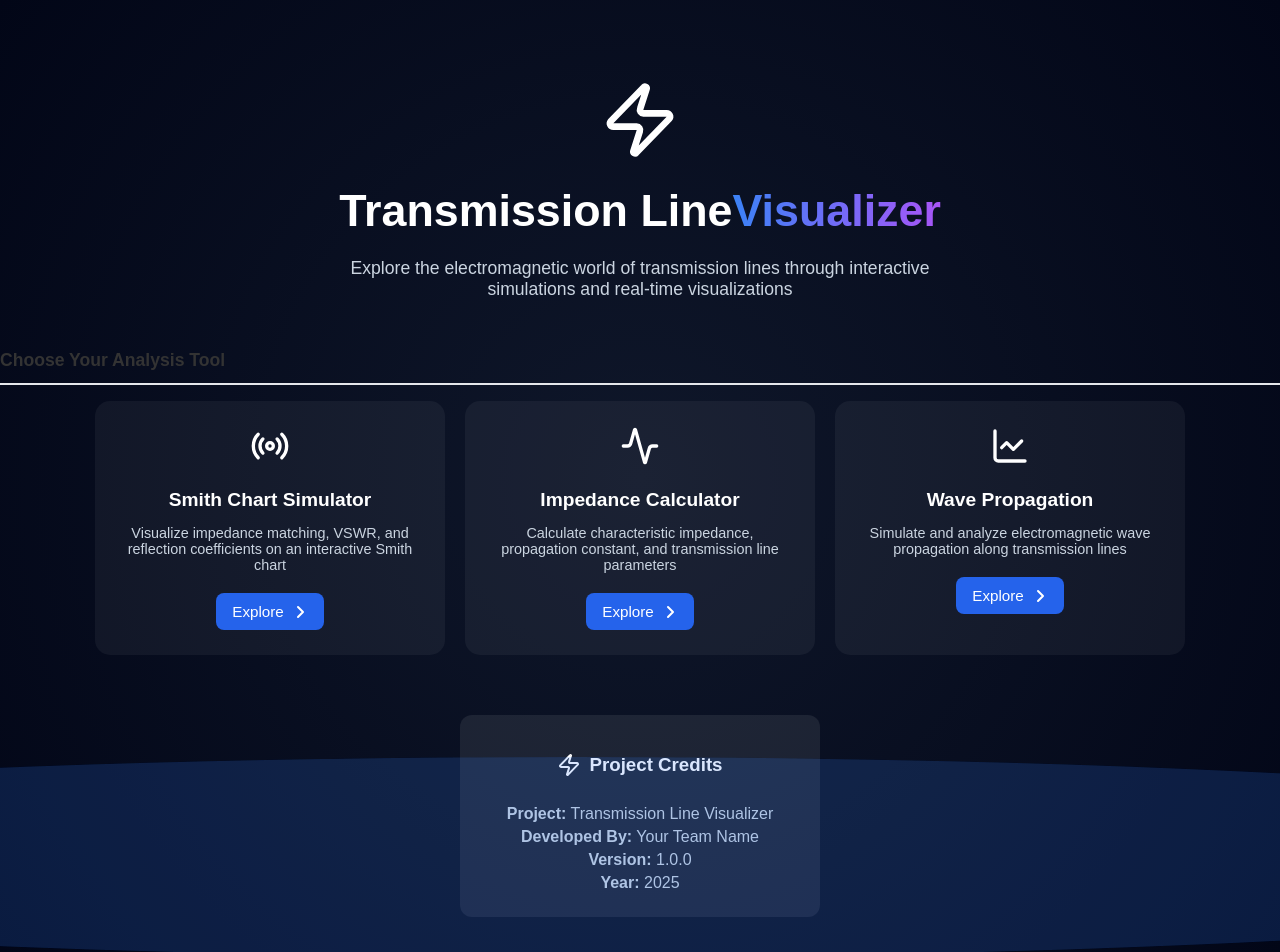
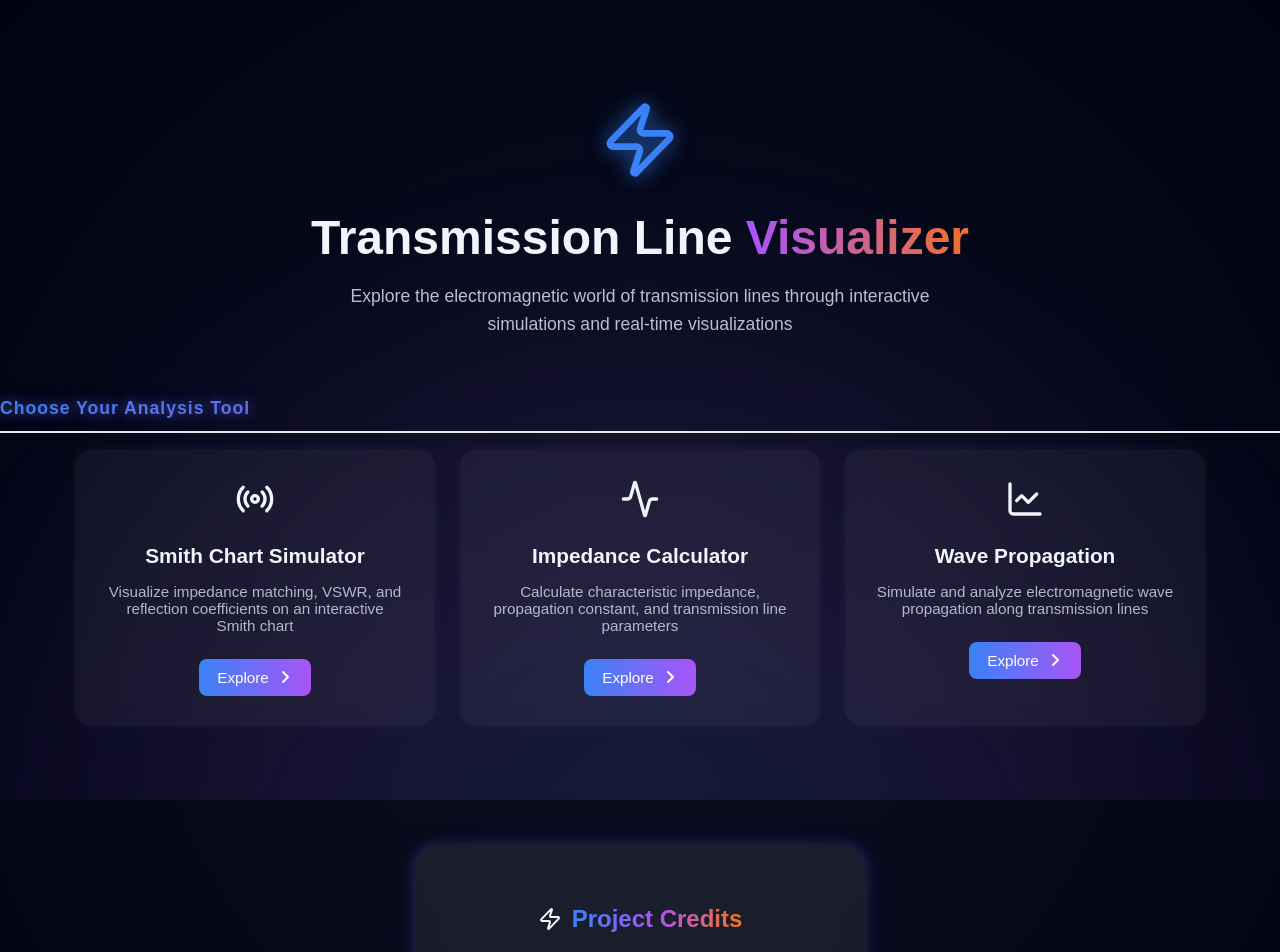
Before and after one commit to AdityaGangboir/TLV, a React (Vite) app: page / in a window 1280 px wide. Shown: the top 952 px of the page. Built offline with nearby package versions, Linux system fonts and the light colour scheme.

Commit message:
Css of homepage changed

```diff
--- a/src/App.jsx
+++ b/src/App.jsx
@@ -1,4 +1,4 @@
-import { Route, Routes } from 'react-router'
+import { Link, Route, Routes } from 'react-router'
 import './App.css'
 import HomePage from './pages/HomePage'
 import SmithChartTool from './pages/SmithChart'
--- a/src/pages/HomePage.css
+++ b/src/pages/HomePage.css
@@ -1,146 +1,285 @@
-body, html {
+/* =======================
+   Global Styles
+======================= */
+html, body {
   margin: 0;
   padding: 0;
   font-family: "Poppins", sans-serif;
   overflow-x: hidden;
-  background: radial-gradient(circle at center, #0f172a 0%, #020617 100%);
-  color: white;
+  background: radial-gradient(circle at center, #0a0f1f 0%, #010314 100%);
+  color: #f1f5f9;
 }
 
+/* subtle glow around everything */
+body::before {
+  content: "";
+  position: fixed;
+  inset: 0;
+  background: radial-gradient(circle at 50% 120%, rgba(59,130,246,0.15), rgba(168,85,247,0.1), transparent 70%);
+  z-index: 0;
+  pointer-events: none;
+}
+
+/* =======================
+   Container
+======================= */
 .homepage-container {
   position: relative;
   min-height: 100vh;
   overflow: hidden;
+  z-index: 1;
 }
 
-/* Animated waves */
+/* =======================
+   Animated Waves
+======================= */
 .animated-background .wave {
   position: absolute;
   width: 200%;
-  height: 200px;
-  background: rgba(59, 130, 246, 0.1);
+  height: 220px;
   bottom: 0;
   border-radius: 50%;
-  animation: wave 10s infinite linear;
+  background: rgba(59, 130, 246, 0.15);
+  animation: wave 12s linear infinite;
+  filter: blur(2px);
 }
-.wave1 { animation-delay: 0s; }
-.wave2 { animation-delay: 3s; opacity: 0.6; }
-.wave3 { animation-delay: 6s; opacity: 0.3; }
+.wave1 { animation-delay: 0s; opacity: 0.5; }
+.wave2 { animation-delay: 4s; opacity: 0.3; }
+.wave3 { animation-delay: 8s; opacity: 0.15; }
 
 @keyframes wave {
   0% { transform: translateX(0); }
   100% { transform: translateX(-50%); }
 }
 
-/* Floating particles */
+/* =======================
+   Floating Particles
+======================= */
 .particles .particle {
   position: absolute;
   width: 6px;
   height: 6px;
-  background: rgba(255, 255, 255, 0.3);
+  background: rgba(255, 255, 255, 0.25);
   border-radius: 50%;
-  animation: float 10s infinite ease-in-out;
+  animation: float 12s ease-in-out infinite;
+  filter: blur(0.5px);
 }
 @keyframes float {
-  from { transform: translateY(0); }
+  from { transform: translateY(0); opacity: 1; }
   to { transform: translateY(-100vh); opacity: 0; }
 }
 
-/* Hero section */
+/* =======================
+   Hero Section
+======================= */
 .hero-section {
   text-align: center;
-  margin-top: 80px;
+  margin-top: 100px;
+  padding: 0 20px;
 }
 .hero-title {
-  font-size: 2.8rem;
+  font-size: 3rem;
+  font-weight: 800;
   line-height: 1.2;
-  margin: 20px 0;
+  margin: 25px 0 15px;
 }
 .gradient-text {
-  background: linear-gradient(90deg, #3b82f6, #a855f7);
-  background-clip: border-box;
+  background: linear-gradient(90deg, #3b82f6, #a855f7, #f97316);
+  background-size: 200% auto;
   -webkit-background-clip: text;
   -webkit-text-fill-color: transparent;
+  animation: gradientShift 4s ease-in-out infinite;
 }
+@keyframes gradientShift {
+  0%, 100% { background-position: 0% 50%; }
+  50% { background-position: 100% 50%; }
+}
+
 .hero-subtitle {
   color: #cbd5e1;
   font-size: 1.1rem;
-  max-width: 600px;
-  margin: 0 auto 50px;
+  max-width: 650px;
+  margin: 0 auto 60px;
+  line-height: 1.6;
+  opacity: 0.9;
 }
 
-/* Cards Section */
+/* glowing Zap icon */
+.hero-icon-wrapper {
+  display: inline-block;
+  position: relative;
+}
+.hero-icon {
+  color: #3b82f6;
+  filter: drop-shadow(0 0 10px rgba(59,130,246,0.7));
+}
+.icon-glow {
+  position: absolute;
+  inset: 0;
+  border-radius: 50%;
+  background: radial-gradient(circle, rgba(59,130,246,0.4), transparent 60%);
+  filter: blur(20px);
+  animation: pulseGlow 3s infinite ease-in-out;
+}
+@keyframes pulseGlow {
+  0%, 100% { opacity: 0.4; transform: scale(1); }
+  50% { opacity: 1; transform: scale(1.15); }
+}
+
+/* =======================
+   Section Title
+======================= */
+.section-title {
+  display: block;
+  text-align: center;
+  width: 100%;
+  font-size: 2rem;
+  font-weight: 700;
+  letter-spacing: 1px;
+  margin: 50px 0 40px;
+  background: linear-gradient(90deg, #3b82f6, #a855f7, #f97316);
+  -webkit-background-clip: text;
+  -webkit-text-fill-color: transparent;
+  animation: glowText 3s ease-in-out infinite;
+}
+
+@keyframes glowText {
+  0%, 100% {
+    text-shadow: 0 0 10px rgba(59,130,246,0.6),
+                 0 0 20px rgba(168,85,247,0.4);
+  }
+  50% {
+    text-shadow: 0 0 25px rgba(249,115,22,0.8),
+                 0 0 35px rgba(59,130,246,0.5);
+  }
+}
+
+/* =======================
+   Navigation Cards
+======================= */
 .cards-grid {
   display: flex;
   justify-content: center;
-  gap: 20px;
+  gap: 25px;
   flex-wrap: wrap;
+  padding: 0 20px;
 }
 .nav-card {
   position: relative;
   background: rgba(255, 255, 255, 0.05);
-  border-radius: 15px;
-  padding: 25px;
+  backdrop-filter: blur(12px);
+  border-radius: 18px;
+  padding: 30px;
   width: 300px;
   text-align: center;
-  transition: all 0.3s ease;
+  transition: all 0.4s ease;
   overflow: hidden;
   cursor: pointer;
+  box-shadow: 0 0 10px rgba(255,255,255,0.05);
 }
 .nav-card:hover {
-  transform: translateY(-5px);
-  box-shadow: 0 0 20px rgba(59, 130, 246, 0.3);
+  transform: translateY(-6px) scale(1.02);
+  box-shadow: 0 0 25px rgba(59, 130, 246, 0.4),
+              0 0 40px rgba(168, 85, 247, 0.2);
 }
 .card-icon-wrapper {
-  margin-bottom: 10px;
+  margin-bottom: 15px;
 }
 .card-title {
-  font-size: 1.2rem;
+  font-size: 1.3rem;
   margin-bottom: 10px;
+  font-weight: 600;
 }
 .card-description {
   color: #cbd5e1;
-  font-size: 0.9rem;
-  margin-bottom: 20px;
+  font-size: 0.95rem;
+  margin-bottom: 25px;
+  opacity: 0.85;
 }
 .card-button {
   display: inline-flex;
   align-items: center;
   gap: 8px;
-  background-color: #2563eb;
+  background: linear-gradient(90deg, #3b82f6, #a855f7);
   border: none;
   color: white;
-  padding: 10px 16px;
+  padding: 10px 18px;
   border-radius: 8px;
   cursor: pointer;
   font-size: 0.95rem;
-  transition: background 0.3s ease;
+  transition: background 0.4s ease, transform 0.2s;
 }
 .card-button:hover {
-  background-color: #1e40af;
+  background: linear-gradient(90deg, #f97316, #a855f7);
+  transform: translateY(-2px);
 }
 
-/* Credits */
+/* =======================
+   Credits Section
+======================= */
 .credits-section {
   text-align: center;
-  margin-top: 60px;
-  padding-bottom: 40px;
+  margin-top: 120px;
+  padding-bottom: 80px;
+  position: relative;
+  z-index: 2;
 }
+
 .credits-card {
+  display: inline-block;
   background: rgba(255, 255, 255, 0.08);
-  padding: 20px;
-  border-radius: 12px;
-  width: 320px;
+  backdrop-filter: blur(10px);
+  border-radius: 20px;
+  padding: 35px 45px;
+  width: 360px;
   margin: 0 auto;
+  animation: borderGlow 6s ease-in-out infinite;
+  transition: transform 0.3s ease;
 }
+.credits-card:hover {
+  transform: translateY(-8px);
+}
+
 .credits-header {
   display: flex;
   align-items: center;
   justify-content: center;
-  gap: 8px;
-  margin-bottom: 10px;
+  gap: 10px;
+  margin-bottom: 20px;
+}
+.credits-header h3 {
+  font-size: 1.5rem;
+  font-weight: 600;
+  background: linear-gradient(90deg, #3b82f6, #a855f7, #f97316);
+  -webkit-background-clip: text;
+  -webkit-text-fill-color: transparent;
+}
+
+.credits-content {
+  text-align: left;
+  margin-top: 10px;
 }
 .credits-content p {
-  margin: 5px 0;
   color: #cbd5e1;
+  font-size: 0.95rem;
+  margin: 6px 0;
 }
+.credits-content strong {
+  color: #f8fafc;
+}
+
+/* glowing border loop */
+@keyframes borderGlow {
+  0% {
+    box-shadow: 0 0 10px rgba(59, 130, 246, 0.2),
+                0 0 20px rgba(168, 85, 247, 0.2);
+  }
+  50% {
+    box-shadow: 0 0 25px rgba(249, 115, 22, 0.35),
+                0 0 45px rgba(59, 130, 246, 0.3);
+  }
+  100% {
+    box-shadow: 0 0 10px rgba(59, 130, 246, 0.2),
+                0 0 20px rgba(168, 85, 247, 0.2);
+  }
+}
--- a/src/pages/HomePage.jsx
+++ b/src/pages/HomePage.jsx
@@ -72,7 +72,7 @@ const HomePage = () => {
 
           <h1 className="hero-title">
             <span className="title-line">Transmission Line</span>
-            <span className="title-line gradient-text">Visualizer</span>
+            <span className="title-line gradient-text"> Visualizer</span>
           </h1>
 
           <p className="hero-subtitle">
@@ -144,9 +144,12 @@ const HomePage = () => {
             </div>
             <div className="credits-content">
               <p><strong>Project:</strong> Transmission Line Visualizer</p>
-              <p><strong>Developed By:</strong> Your Team Name</p>
-              <p><strong>Version:</strong> 1.0.0</p>
-              <p><strong>Year:</strong> 2025</p>
+              <p><strong>Developed By:</strong></p>
+              <p><strong>Aditya Gangboir -</strong> 2301EE04</p>
+              <p><strong>K Ajay - </strong>2302VL02</p>
+              <p><strong>Neelesh Anamala -</strong> 2301EE39</p>
+              <p><strong>Manu Kushwah -</strong> 2301EE46</p>
+              <p><strong>Praveen Deepak -</strong> 2302PC09</p>
             </div>
           </div>
         </div>
```
